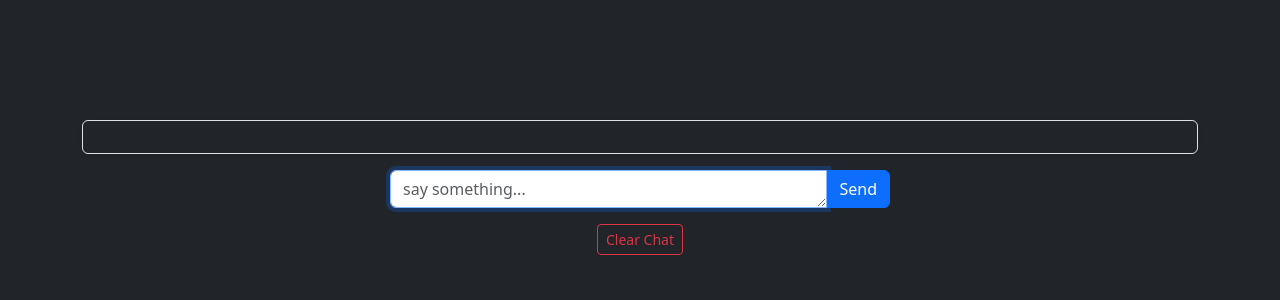
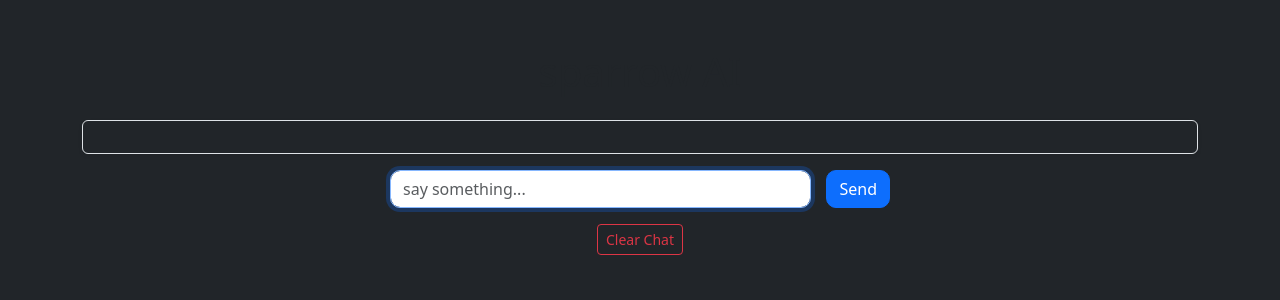
Before and after one commit to shaheer-o1/local-ai-chatbot, a Flask app: page / in a window 1280 px wide. Shown: the top 300 px of the page. Run offline with Flask 3, Linux system fonts and the light colour scheme.

Commit message:
UI tweaks in index.html, specifically the text area

```diff
--- a/model.py
+++ b/model.py
@@ -24,7 +24,7 @@ def get_response(user_message, conversation_history = None):
         json = {
             "messages": messages,
             "max_tokens": MAX_TOKENS,
-            "temperature": 0.6,
+            "temperature": 0.0,
             "stream": False
         }
     )
--- a/static/script.js
+++ b/static/script.js
@@ -29,6 +29,7 @@ async function sendmsg(){
 
     appendmsg(text, 'user');
     user_text.value = '';
+    user_text.style.height = 'auto';
 
     try {
         const response = await fetch('/chat', {
@@ -73,3 +74,7 @@ user_text.addEventListener('keydown', function(event) {
         sendmsg();
     }
 });
+user_text.addEventListener('input', function() {
+    this.style.height = 'auto';
+    this.style.height = this.scrollHeight + 'px';
+});
--- a/templates/index.html
+++ b/templates/index.html
@@ -5,6 +5,16 @@
     <meta name="viewport" content="width=device-width, initial-scale=1.0">
     <title>sparrow.ai</title>
     <link href="https://cdn.jsdelivr.net/npm/bootstrap@5.3.8/dist/css/bootstrap.min.css" rel="stylesheet" integrity="sha384-sRIl4kxILFvY47J16cr9ZwB07vP4J8+LH7qKQnuqkuIAvNWLzeN8tE5YBujZqJLB" crossorigin="anonymous">
+    <style>
+        #user_text {
+            scrollbar-width: none;
+            -ms-overflow-style: none;
+        }
+
+        #user_text::-webkit-scrollbar {
+            display: none;
+        }
+    </style>
 </head>
 <body class="bg-dark">
     <div class="container py-5">
@@ -28,9 +38,9 @@
             {% endif %}
         </div>
 
-        <div class="input-group mb-3" style="max-width: 500px; margin: auto;">
-                <textarea id="user_text" autocomplete="off" autofocus class="form-control" placeholder="say something..." name="user_text" rows="1"></textarea>
-                <button id="send_btn" class="btn btn-primary" type="button">Send</button>
+        <div class="input-group mb-3" style="max-width: 500px; margin: auto; align-items: flex-end;">
+                <textarea id="user_text" autocomplete="off" autofocus class="form-control" placeholder="say something..." name="user_text" rows="1" style="resize: none; overflow-y: auto; min-height: 38px; max-height: 150px; border-radius: 10px;"></textarea>
+                <button id="send_btn" class="btn btn-primary" type="button" style="height: 38px; flex-shrink: 0; margin-left: 15px; border-radius: 10px;">Send</button>
         </div>
         <div class="text-center">
                 <button id="clear_btn" class="btn btn-outline-danger btn-sm" type="button">Clear Chat</button>
```
